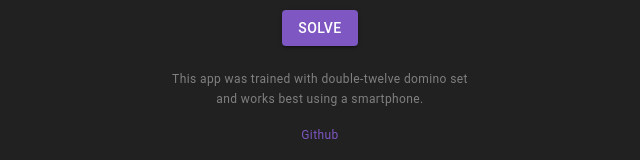
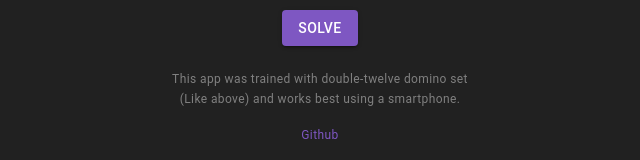
Before and after one commit to evandrowcg/domino-vision-3000-ui, a React (Create React App) app: page / in a window 1280 px wide. Shown: the part 478-638 px from the top of the page, without its empty margins (320-960 px from the left). Built offline with nearby package versions, Linux system fonts and the light colour scheme.

Commit message:
Updating readme

```diff
--- a/src/components/Home/Home.tsx
+++ b/src/components/Home/Home.tsx
@@ -78,7 +78,7 @@ const Home = () => {
   variant="caption"
   sx={{ color: "gray", maxWidth: 300, textAlign: "center" }}
 >
-  This app was trained with double-twelve domino set and works best using a smartphone.
+  This app was trained with double-twelve domino set (Like above) and works best using a smartphone.
 </Typography>
 <Typography
   variant="caption"
```
Also changed, not shown: public/manifest.json, 1 other file (tests, documents, lock files or other folders).
